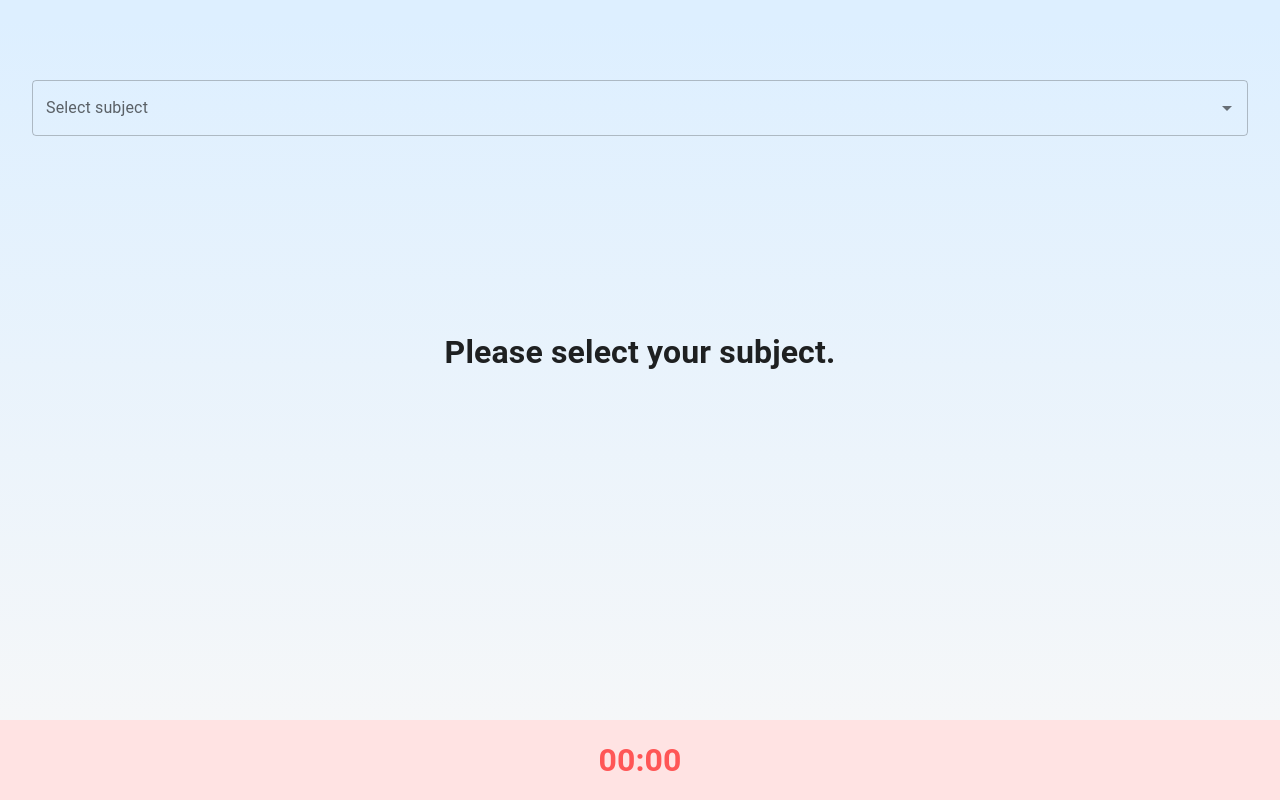
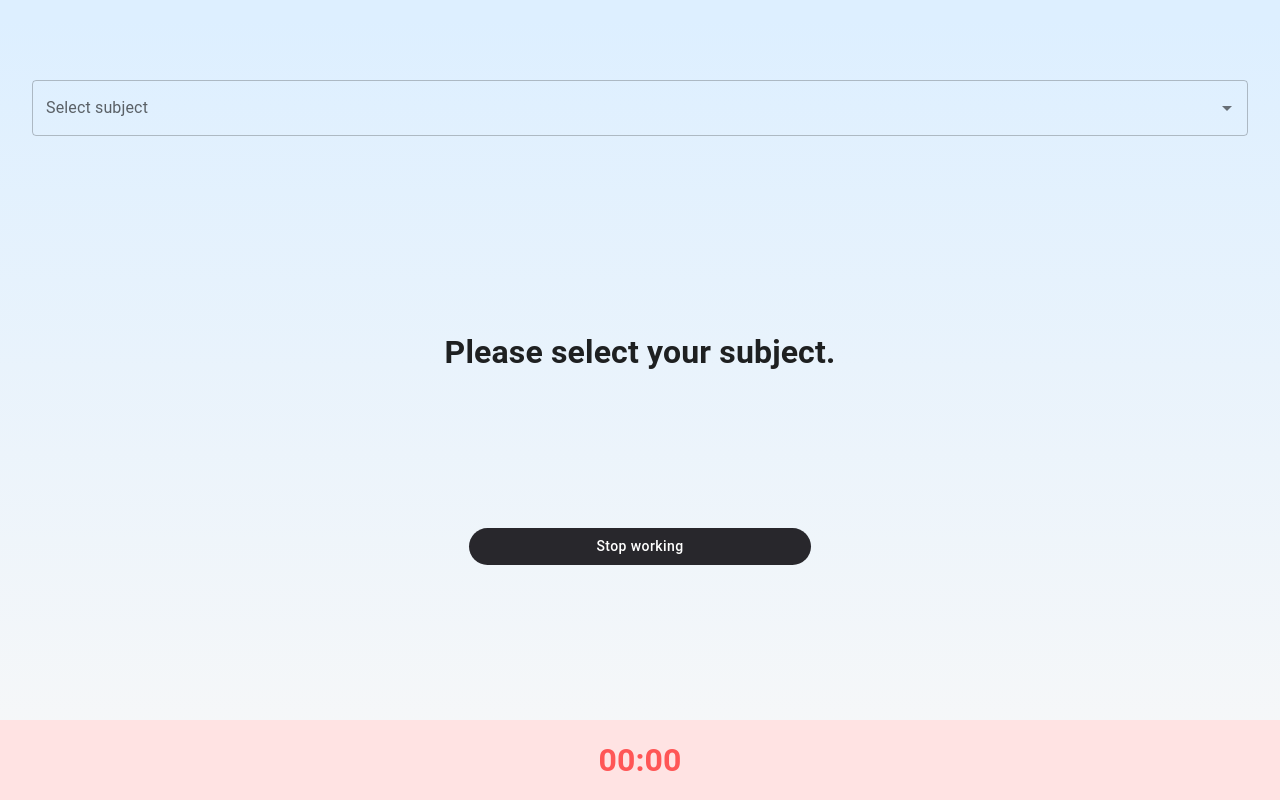
Before and after one commit to justinhalimck/ck-focus, a React (Vite) app: page /work in a window 1280 px wide. Built offline with nearby package versions, Linux system fonts and the light colour scheme.

Commit message:
feat: add end work button

```diff
--- a/src/pages/Work.jsx
+++ b/src/pages/Work.jsx
@@ -2,11 +2,15 @@ import { useState } from "react";
 import CountdownTimer from "../components/CountdownTimer";
 import SelectSubject from "../components/Work/SelectSubject";
 import SubjectInfo from "../components/Work/SubjectInfo";
+import { Button } from "@mui/material";
+import { useNavigate } from "react-router";
 
 const WORK_DURATION = 7;
 const REST_DURATION = 5;
 
 const Work = () => {
+  const navigate = useNavigate();
+
   const [mode, setMode] = useState("rest");
   const [code, setCode] = useState(null);
   const [subjectName, setSubjectName] = useState(null);
@@ -43,6 +47,20 @@ const Work = () => {
                 setSubjectName(name);
               }}
             />
+            <Button
+              onClick={() => navigate("/end")}
+              sx={{
+                marginTop: "15vh",
+                borderRadius: "40px",
+                background: "#28272C",
+                textTransform: "none",
+                fontSize: "14px",
+                paddingX: "10vw",
+                color: "white",
+              }}
+            >
+              Stop working
+            </Button>
           </div>
           {code ? (
             <CountdownTimer
```
